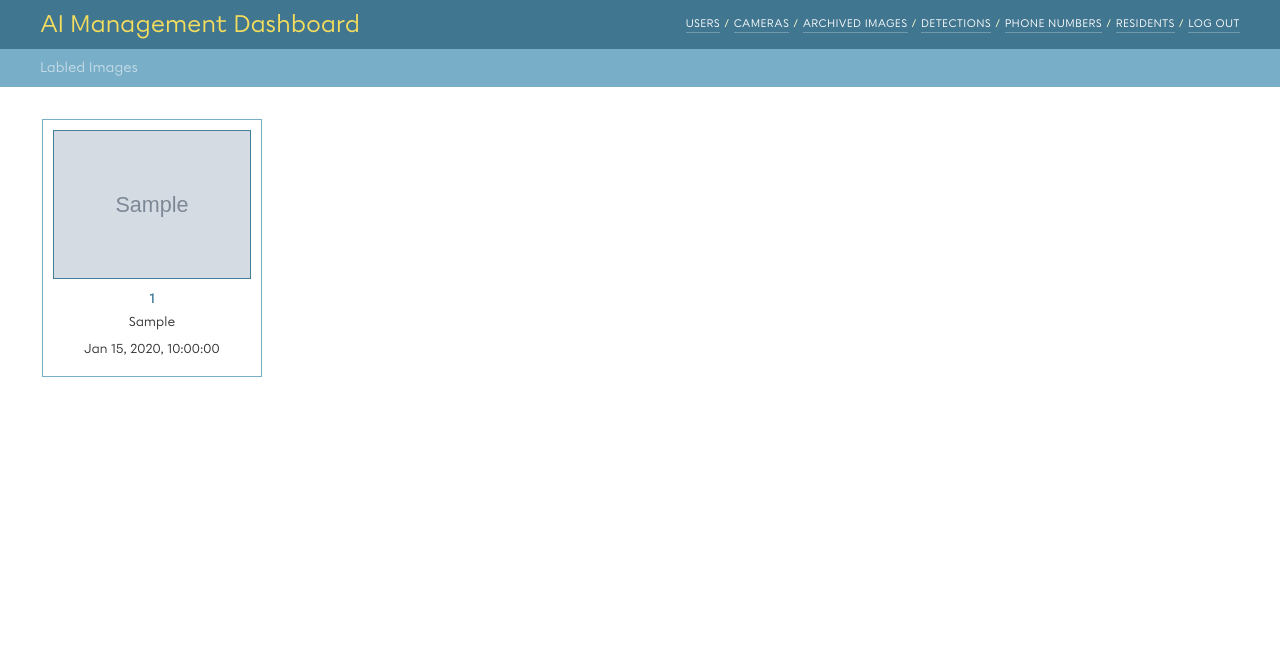
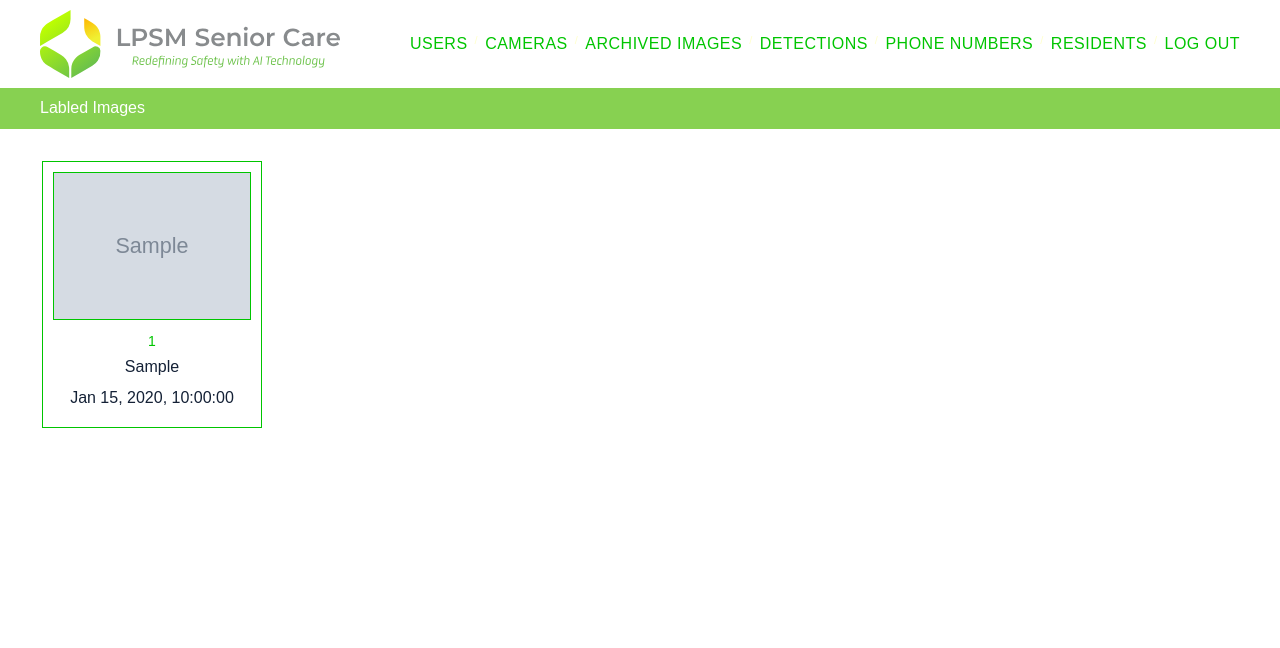
Before and after one commit to zevrector21/aicentre, a Django app: page / in a window 1280 px wide. Shown: the top 648 px of the page. Run offline with Django 3.2, Linux system fonts and the light colour scheme; a user stored in the database is signed in; tables that the repository leaves empty hold one stand-in row (values such as "Sample post"); grey boxes marked "Sample" are stand-in pictures; parts of the project's set-up code (start-up, migrations or seed data) failed here and were passed over; some libraries are stand-ins or nearby versions.

Commit message:
update theme

```diff
--- a/aicentre/settings.py
+++ b/aicentre/settings.py
@@ -132,7 +132,9 @@ STATIC_ROOT = os.path.join(BASE_DIR, 'staticfiles')
 
 MEDIA_URL = '/media/'
 
-MEDIA_ROOT = 'C:\\Users\\Administrator\\Desktop\\Charter_Senior_Care\\models\\research\\object_detection'
+# MEDIA_ROOT = 'C:\\Users\\Administrator\\Desktop\\Charter_Senior_Care\\models\\research\\object_detection'
+MEDIA_ROOT = os.path.join(BASE_DIR, 'media')
+
 
 STATICFILES_DIRS = [
     os.path.join(BASE_DIR, "static"),
--- a/health/admin.py
+++ b/health/admin.py
@@ -9,7 +9,7 @@ from django.utils.html import format_html
 
 #Change header
 
-admin.site.site_header = "AI Management Dashboard"
+admin.site.site_header = " "
 
 class CameraAdmin(admin.ModelAdmin):
     def image(self, obj):
--- a/health/static/css/style.css
+++ b/health/static/css/style.css
@@ -8,9 +8,6 @@
     url(../fonts/Chromatica-Regular.woff2) format("woff2");
 }
 
-* {
-  font-family: "Chromatica", sans-serif;
-}
 
 :root {
   --color-white: #f3f3f3;
@@ -30,12 +27,13 @@
 }
 
 body {
-  font-family: 'Poppins', sans-serif;
+  font-family: sans-serif;
   font-size: 1rem;
   font-weight: 400;
   line-height: 1.4;
   color: var(--color-white);
   margin: 0;
+  color: #333;
 }
 
 /* mobile friendly alternative to using background-attachment: fixed */
@@ -75,6 +73,10 @@ label {
   margin-bottom: 0.5rem;
 }
 
+.logo-img {
+  width: 300px;
+}
+
 input,
 button,
 select,
@@ -109,11 +112,11 @@ button {
 }
 
 div.breadcrumbs {
-  background: #79aec8;
+  background: #87d151;
   padding: 10px 40px;
   border: none;
-  font-size: 14px;
-  color: #c4dce8;
+  font-size: 16px;
+  color: #ffffff;
   text-align: left;
   line-height: 1.3;
 }
@@ -137,12 +140,13 @@ div.breadcrumbs a:focus, div.breadcrumbs a:hover {
   padding: 10px;
   margin: 1%;
   text-align: center;
-  color: #333;
-  border: 1px solid #79aec8;
+  color: #142136;
+  border: 1px solid #00C500;
 }
 
 .camera:hover {
-  box-shadow: 0px 0px 8px 2px #79aec8;
+  box-shadow: 0px 0px 8px 2px #ffb700;
+  border-color: #ffb700;
 }
 
 .camera img {
@@ -152,17 +156,18 @@ div.breadcrumbs a:focus, div.breadcrumbs a:hover {
 }
 
 .camera a {
-  color: #447e9b;
+  color: #00C500;
   text-decoration: none;
+  font-weight: 400;
 }
 
 .camera h3 {
   margin: 5px;
-  font-size: 13px;
+  font-size: 14px;
 }
 
 .camera p {
-  font-size: 13px;
+  font-size: 16px;
 }
 .navigators {
   display: flex;
@@ -206,7 +211,7 @@ div.breadcrumbs a:focus, div.breadcrumbs a:hover {
   justify-content: space-between;
   align-items: center;
   padding: 10px 40px;
-  background: #417690;
+  background: #ffffff;
   color: #ffc;
   overflow: hidden;
 
@@ -217,6 +222,7 @@ div.breadcrumbs a:focus, div.breadcrumbs a:hover {
 
 .header h1 {
   margin-bottom: 0;
+  line-height: 0;
 }
 
 .header h1 a {
@@ -229,20 +235,19 @@ div.breadcrumbs a:focus, div.breadcrumbs a:hover {
 }
 
 .header .d-flex a {
-  color: #ffffff;
-  font-size: 11px;
+  color: #00C500;
+  font-size: 16px;
   font-weight: 300;
-  margin: auto 4px;
+  margin: auto 7px;
   letter-spacing: 0.5px;
   text-transform: uppercase;
   text-decoration: none;
-  border-bottom: 1px solid rgba(255, 255, 255, 0.25);
+  border-bottom: none;
 }
 
 .header a:hover {
   text-decoration: none;
-  border-bottom-color: #79aec8;
-  color: #79aec8;
+  color: #09e809;
 }
 
 .description {
--- a/health/templates/dashboard/archived_images.html
+++ b/health/templates/dashboard/archived_images.html
@@ -14,7 +14,9 @@
   </head>
   <body>
     <header class="header">
-      <h1 id="title" class="text-center"><a href="/">AI Management Dashboard</a></h1>
+      <h1 id="title" class="text-center">
+        <a href="/"><img src="/media/LPSM_Logos_LPSM_HOR_4C_Tag.svg" alt="logo" class="logo-img" /></a>
+      </h1>
       <div class="d-flex">
         <a href="/admin/auth/user" target="blank">Users</a> /
         <a href="/admin/health/camera" target="blank">Cameras</a> /
@@ -90,7 +92,7 @@
               <td>{{ x.camera }}</td>
               <td>{{ x.status }}</td>
               <td>{{ x.updated_at | custom_format }}</td>
-              <td><a href="/media/LabelImages/{ x.image }" target="blank"><img src="/media/LabelImages/{ x.image }" width="100" /></a></td>
+              <td><a href="/media/LabelImages/{{ x.name }}" target="blank"><img src="/media/LabelImages/{{ x.name }}" width="100" /></a></td>
             </tr>
           {% endfor %}
         </table>
--- a/health/templates/dashboard/index.html
+++ b/health/templates/dashboard/index.html
@@ -14,7 +14,9 @@
   </head>
   <body>
     <header class="header">
-      <h1 id="title" class="text-center"><a href="/">AI Management Dashboard</a></h1>
+      <h1 id="title" class="text-center">
+        <a href="/"><img src="/media/LPSM_Logos_LPSM_HOR_4C_Tag.svg" alt="logo" class="logo-img" /></a>
+      </h1>
       <div class="d-flex">
         <a href="/admin/auth/user" target="blank">Users</a> /
         <a href="/admin/health/camera" target="blank">Cameras</a> /
```
Also changed, not shown: other parts of health/static/css/style.css (+14 -10 lines), media/LPSM_Logos_LPSM_HOR_4C_Tag.svg (added), 1 other file.
